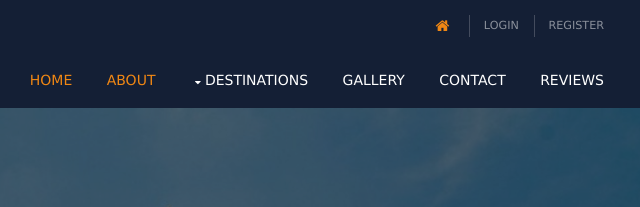
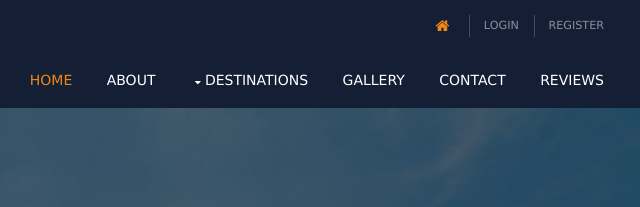
Before and after one commit to culturalnepal/culturalnepal.github.io, a plain HTML site: page index.html in a window 1280 px wide. Shown: the top 207 px of the page, 525-1165 px from the left. Drawn offline with nearby package versions, Linux system fonts and the light colour scheme.

Commit message:
removed class active

```diff
--- a/index.html
+++ b/index.html
@@ -35,7 +35,7 @@
     <nav id="mainav" class="clear">
       <ul class="clear" style="float: right;">
         <li class="active"><a href="index.html">Home</a></li>
-        <li class="active"><a href="index.html">About</a></li>
+        <li class=""><a href="index.html">About</a></li>
         <li><a class="drop" href="#">Destinations</a>
           <ul>
             <li><a href="pages/gallery.html">Nepal</a></li>
```
